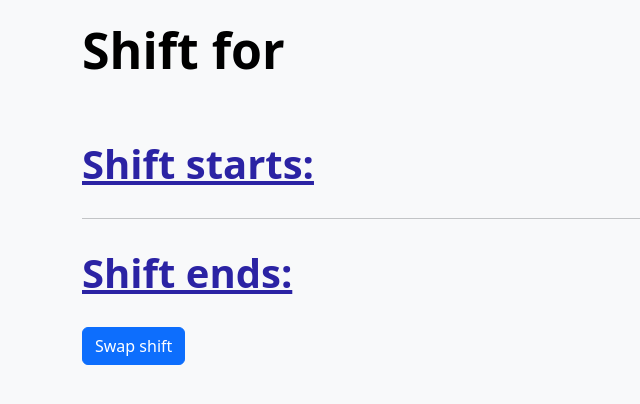
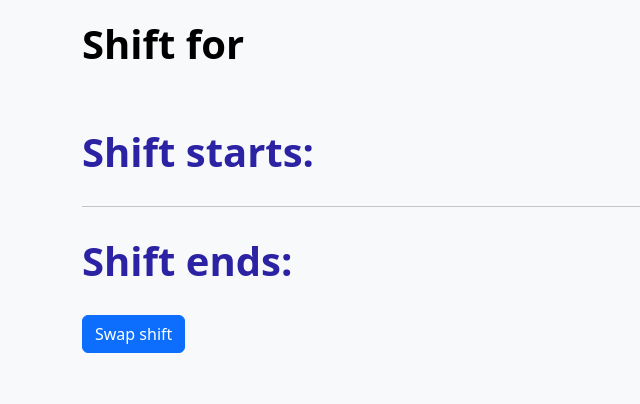
Before and after one commit to Clock-In/Clock-In, a Django app: template app/templates/user/myshift.html in a window 1280 px wide. Shown: the part 56-460 px from the top of the page, without its empty margins (0-640 px from the left). Run offline with Django 5.2, Linux system fonts and the light colour scheme; the template is opened without the code that fills it, so the values that code supplies are empty; parts of the project's set-up code (start-up, migrations or seed data) failed here and were passed over.

Commit message:
minor change

```diff
--- a/app/templates/user/myshift.html
+++ b/app/templates/user/myshift.html
@@ -20,7 +20,7 @@
         .main-title {
             margin-top: 20px;
             margin-bottom: 60px !important;
-            font-size: 50px;
+            font-size: 40px;
             text-decoration: none;
             color: black !important;
         }
@@ -31,7 +31,6 @@
 
         h1 {
             color: #2b23a4 !important;
-            text-decoration: underline;
         }
 
         h2 {
```
